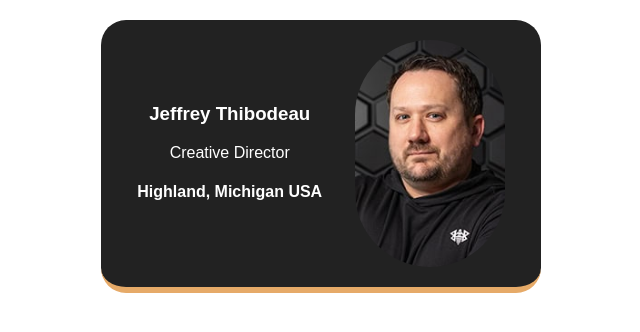
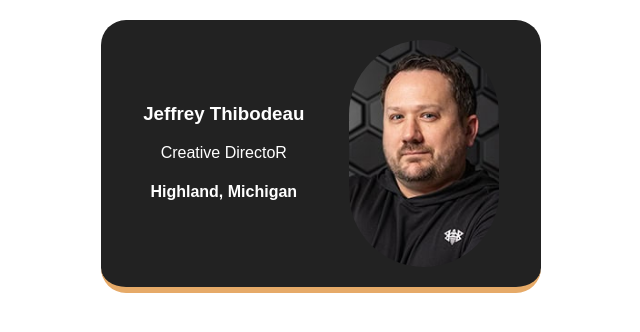
Before and after one commit to jathib/business-card, a website built with Vite: page index.html in a window 1280 px wide. Shown: the whole page, without its empty margins (319-959 px from the left). Built offline with nearby package versions, Linux system fonts and the light colour scheme.

Commit message:
Update index.html

```diff
--- a/index.html
+++ b/index.html
@@ -7,8 +7,8 @@
             <img class="avatar profile-pic" src="images/jefft.jpg">
             <div >
                 <h3>Jeffrey Thibodeau</h3>
-                <p>Creative Director</p>
-                <h4>Highland, Michigan USA</h4>
+                <p>Creative DirectoR</p>
+                <h4>Highland, Michigan</h4>
             </div>
         </div>
     </body>
```
